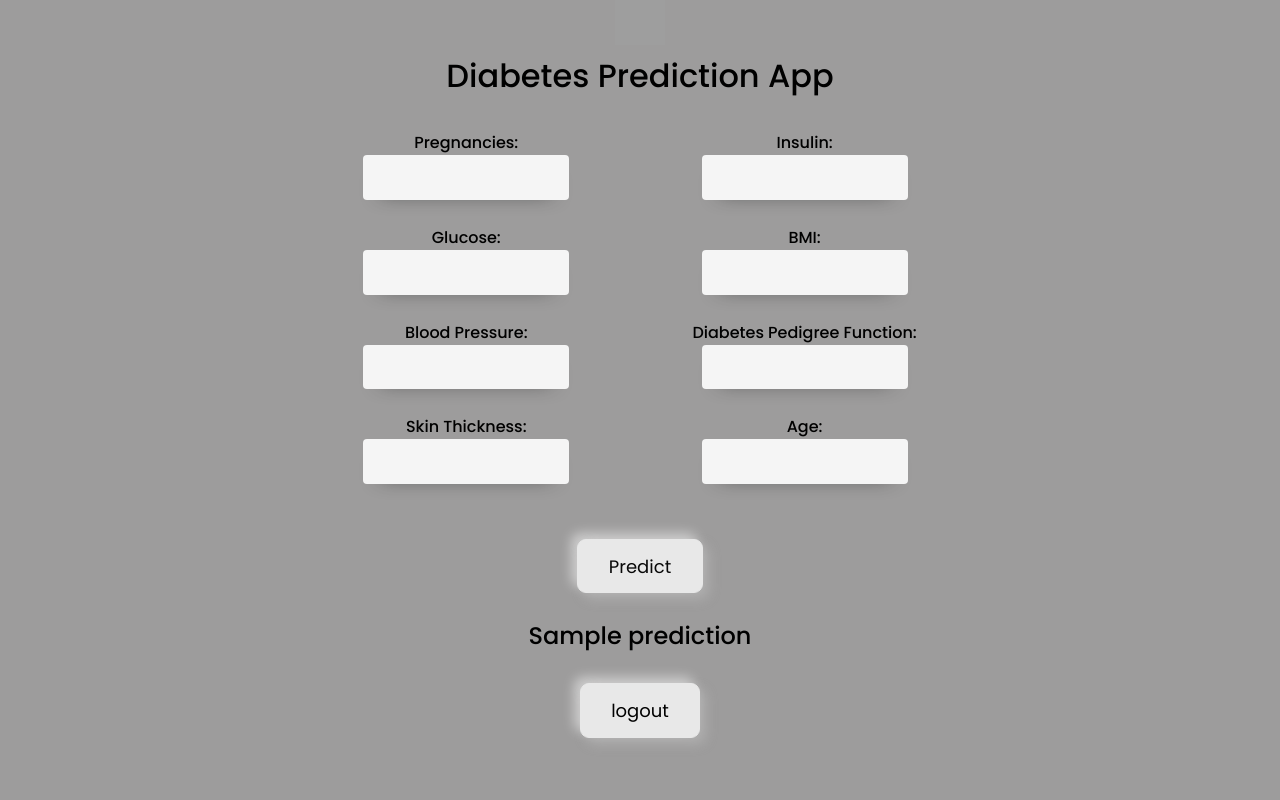
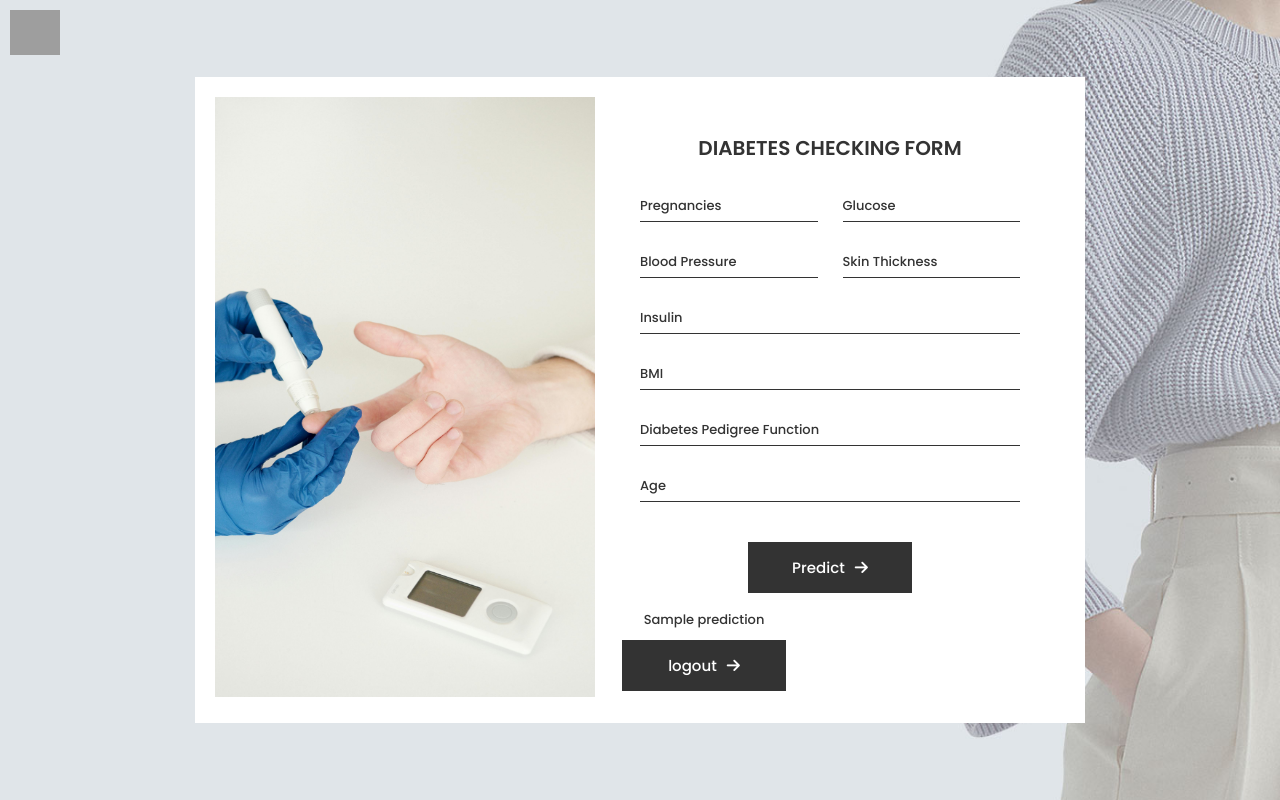
Before and after one commit to Hemanth1551/DiabetesPrediction, a Flask app: template templates/index.html in a window 1280 px wide. Run offline with Flask 3, Linux system fonts and the light colour scheme; the template is opened without the code that fills it: most values are stand-ins (such as "Sample title", 1, 10 or a date in 2020); parts of the project's set-up code (start-up, migrations or seed data) failed here and were passed over; some libraries are stand-ins or nearby versions; some web fonts are replaced; grey boxes are pictures that could not be loaded.

Commit message:
Update index.html

```diff
--- a/templates/index.html
+++ b/templates/index.html
@@ -1,149 +1,277 @@
 <!DOCTYPE html>
-<html lang="en">
+<html>
 	<head>
-    <meta charset="UTF-8">
+		<meta charset="utf-8">
+		<title>RegistrationForm_v1 by Colorlib</title>
 		<meta name="viewport" content="width=device-width, initial-scale=1.0">
-    <link rel="stylesheet" href="/diabetes_app/static/styless.css">
-    <title>Diabetes Prediction</title>
+
+		<!-- MATERIAL DESIGN ICONIC FONT -->
+		<link rel="stylesheet" href="fonts/material-design-iconic-font/css/material-design-iconic-font.min.css">
+    <script src="https://kit.fontawesome.com/179f43bc7a.js" crossorigin="anonymous"></script>
+		<!-- STYLE CSS -->
+		<!-- <link rel="stylesheet" href="css/style.css"> -->
 	</head>
+
 	<body>
+
+		<div class="wrapper" style="background-image: url('/static/images/bg-registration-form-1.jpg');">
             <img class="logo" src="https://lh3.googleusercontent.com/pw/AP1GczODa0LJFK-5zCaQVLCZV1nM9JU7SmsRP3g3ibBB9v6nWkq-Das_YFWdiwu914u4RIr9JDCzqcRF5XUWQUZVVzBK68_UUrP0JkzPzQcm-rFa6Pi4wChxiaWdrB2fL6PosrftXAjKfZrTj-08hCnmOAsz=w964-h869-s-no-gm?authuser=0" alt="logo">
-
-    <h1>Diabetes Prediction App</h1>
+			<div class="inner">
+				<div class="image-holder">
+					<img src="/static/images/frame.jpg" alt="frame">
+				</div>
 				<form method="POST" action="/predict">
-        <div class="main-con">
-            <div class="con">
-                <div class="left">
-                    <label for="Pregnancies">Pregnancies:</label><br>
-                    <input type="number" step="any" name="Pregnancies"required><br><br>
-
-                    <label for="Glucose">Glucose:</label><br>
-                    <input type="number" step="any" name="Glucose" required><br><br>
-
-                    <label for="BloodPressure">Blood Pressure:</label><br>
-                    <input type="number" step="any" name="BloodPressure" required><br><br>
-
-                    <label for="SkinThickness">Skin Thickness:</label><br>
-                    <input type="number" step="any" name="SkinThickness" required><br><br>
+					<h3>diabetes checking form</h3>
+					<div class="form-group">
+						<input type="number" placeholder="Pregnancies" name="Pregnancies"required class="form-control">
+						<input type="number" placeholder="Glucose" name="Glucose" required class="form-control">
 					</div>
-                <div class="right">
-                    <label for="Insulin">Insulin:</label><br>
-                    <input type="number" step="any" name="Insulin" required><br><br>
-
-                    <label for="BMI">BMI:</label><br>
-                    <input type="number" step="any" name="BMI" required><br><br>
-
-                    <label for="DiabetesPedigreeFunction">Diabetes Pedigree Function:</label><br>
-                    <input type="number" step="any" name="DiabetesPedigreeFunction" required><br><br>
-
-                    <label for="Age">Age:</label><br>
-                    <input type="number" step="any" name="Age" required><br><br>
+					<div class="form-group">
+						<input type="number" placeholder="Blood Pressure" name="BloodPressure" required class="form-control">
+						<input type="number" placeholder="Skin Thickness" name="SkinThickness" required class="form-control">
 					</div>
+					<div class="form-wrapper">
+						<input type="number" placeholder="Insulin" name="Insulin" required class="form-control">
+					</div>
+					<div class="form-wrapper">
+						<input type="number" placeholder="BMI" name="BMI" required class="form-control">
+					</div>
+					<div class="form-wrapper">
+						<input type="number" placeholder="Diabetes Pedigree Function" name="DiabetesPedigreeFunction" required class="form-control">
+					</div>
+					<div class="form-wrapper">
+						<input type="number" placeholder="Age"  name="Age" required class="form-control">
+					</div>
+					<button>Predict
+						<i class="fa-solid fa-arrow-right"></i>
+					</button>
+				</form>
+			</div>
+            <div class="ll">
+                <!-- <h2>{{ prediction }}</h2> -->
+                 <label>{{ prediction }}</label>
+            <button type="submit" class="log-btn"><a href="/logout">logout<i class="fa-solid fa-arrow-right"></i></a></button>
             </div>
 		</div>
 
+	</body><!-- This templates was made by Colorlib (https://colorlib.com) -->
+</html>
 
-        <button type="submit">Predict</button>
-    </form>
-    <br>
-    <h2>{{ prediction }}</h2>
-    <button type="submit"><a href="/logout">logout</a></button>
-</body>
-</html>
 <style>
+	/* @font-face {
+  font-family: "Poppins-Regular";
+  src: url("../fonts/poppins/Poppins-Regular.ttf"); }
+@font-face {
+  font-family: "Poppins-SemiBold";
+  src: url("../fonts/poppins/Poppins-SemiBold.ttf"); }
+* {
+  -webkit-box-sizing: border-box;
+  -moz-box-sizing: border-box;
+  box-sizing: border-box; } */
 @import url('https://fonts.googleapis.com/css2?family=Bebas+Neue&family=Dongle&family=Lobster+Two:ital,wght@0,400;0,700;1,400;1,700&family=Marcellus&family=Oswald:wght@200..700&family=Poppins:ital,wght@0,100;0,200;0,300;0,400;0,500;0,600;0,700;0,800;0,900;1,100;1,200;1,300;1,400;1,500;1,600;1,700;1,800;1,900&family=Roboto:ital,wght@0,100;0,300;0,400;0,500;0,700;0,900;1,100;1,300;1,400;1,500;1,700;1,900&display=swap');
 
-    *{
-    padding: 0;
-    margin: 0;
+body {
+  font-family: "Poppins", serif;
+  font-weight: 500;
+  color: #333;
+  font-size: 13px;
+  margin: 0; }
+.ll{
+    position: absolute;
+    text-align: center;
+    justify-content: center;
+    width: 400px;
+    margin-left: 760px;
+    margin-top: 500px;
 }
-body{
+.log-btn{
+    /* background-color: rebeccapurple; */
+    margin-top: 10px;
+}
+.log-btn a{
+    color: white;
+    text-decoration: none;
+}
+input, textarea, select, button {
   font-family: "Poppins", serif;
-    background-color: #9d9c9c;
   font-weight: 500;
-    text-align: center;
-}
+  color: #333;
+  font-size: 13px; }
+
+p, h1, h2, h3, h4, h5, h6, ul {
+  margin: 0; }
+
+img {
+  max-width: 100%; }
+
+ul {
+  padding-left: 0;
+  margin-bottom: 0; }
+
+a:hover {
+  text-decoration: none; }
+
+:focus {
+  outline: none; }
+
+.wrapper {
+  min-height: 100vh;
+  background-size: cover;
+  background-repeat: no-repeat;
+  display: flex;
+  align-items: center; }
 .logo{
+    position: absolute;
     width: 50px;
     height: 45px;
+    top: 10px;
+    left: 10px;
+
 }
-h1,h2{
+.inner {
+  padding: 20px;
+  background: #fff;
+  max-width: 850px;
+  margin: auto;
+  display: flex;
+ }
+  .inner .image-holder {
+    width: 50%;}
+  .inner .image-holder img{
+    height: 600px;
+    width: 400px;
+  }
+  .inner form {
+    width: 50%;
+    padding-top: 36px;
+    padding-left: 45px;
+    padding-right: 45px; }
+  .inner h3 {
+    text-transform: uppercase;
+    font-size: 20px;
     font-family: "Poppins", serif;
-    font-weight: 500;
+    font-weight: 600;
     text-align: center;
+    margin-bottom: 28px; }
+
+.form-group {
+  display: flex; }
+  .form-group input {
+    width: 50%; }
+    .form-group input:first-child {
+      margin-right: 25px; }
+
+.form-wrapper {
+  position: relative; }
+  .form-wrapper i {
+    position: absolute;
+    bottom: 9px;
+    right: 0; }
+
+.form-control {
+  border: 1px solid #333;
+  border-top: none;
+  border-right: none;
+  border-left: none;
+  display: block;
+  width: 100%;
+  height: 30px;
+  padding: 0;
+  margin-bottom: 25px; }
+  .form-control::-webkit-input-placeholder {
+    font-size: 13px;
+    color: #333;
+    font-family: "Poppins", serif;
+    font-weight: 500; }
+  .form-control::-moz-placeholder {
+    font-size: 13px;
+    color: #333;
+    font-family: "Poppins", serif;
+    font-weight: 500; }
+  .form-control:-ms-input-placeholder {
+    font-size: 13px;
+    color: #333;
+    font-family: "Poppins", serif;
+    font-weight: 500; }
+  .form-control:-moz-placeholder {
+    font-size: 13px;
+    color: #333;
+    font-family: "Poppins", serif;
+    font-weight: 500; }
+
+
+button {
+  border: none;
+  width: 164px;
+  height: 51px;
+  margin: auto;
+  margin-top: 40px;
+  cursor: pointer;
+  display: flex;
+  align-items: center;
+  justify-content: center;
+  padding: 0;
+  background: #333;
+  font-size: 15px;
+  color: #fff;
+  vertical-align: middle;
+  -webkit-transform: perspective(1px) translateZ(0);
+  transform: perspective(1px) translateZ(0);
+  -webkit-transition-duration: 0.3s;
+  transition-duration: 0.3s; }
+  button i {
+    margin-left: 10px;
+    -webkit-transform: translateZ(0);
+    transform: translateZ(0);
+    color: white;}
+
+@media (max-width: 1199px) {
+  .wrapper {
+    background-position: right center; }
    }
-.main-con{
-    text-align: center;
-    display: flex;
-    justify-content: center;
-    columns: 2;
+@media (min-width: 767px) and (max-width: 1023px) {
+  .inner form {
+    padding-top: 10px;
+    padding-left: 30px;
+    padding-right: 30px;
   }
-form{
-    text-align: center;
-    margin-top: 30px;
+  .ll{
+    position: absolute;
+    margin-left: 364px;
+    margin-top: 500px;
 }
-.con{
-    display: flex;
-    width: 800px;
-    justify-content: space-evenly;
+.log-btn{
+  margin-left: 106px;
 }
-label{
-    font-family: "Poppins", serif;
-    font-weight: 500;
-    font-size: 16px;
 }
-input {
-  width: 400px;
-  max-width: 190px;
-  background-color: #f5f5f5;
-  color: #242424;
-  padding: .15rem .5rem;
-  min-height: 40px;
-  border-radius: 4px;
-  outline: none;
-  border: none;
-  line-height: 1.15;
-  box-shadow: 0px 10px 20px -18px;
+@media (min-width: 1024px) and (max-width: 1439px){
+  .ll{
+    position: absolute;
+    margin-left: 504px;
+    margin-top: 500px;
+}
 }
 
-input:focus {
-  border-bottom: 2px solid #5b5fc7;
-  border-radius: 4px 4px 2px 2px;
+@media (max-width: 767px) {
+  .inner {
+    display: block; }
+    .inner .image-holder {
+      width: 100%; }
+    .inner form {
+      width: 100%;
+      padding: 40px 0 30px; }
+
+      .ll{
+    position: absolute;
+    margin-left: 20px;
+    margin-top: 1200px;
+}
+.log-btn{
+  margin-left: 110px;
 }
 
-input:hover {
-  outline: 1px solid lightgrey;
-}
-button{
-  font-family: "Poppins", serif;
-
-  color: #090909;
-  padding: 0.7em 1.7em;
-  font-size: 18px;
-  border-radius: 0.5em;
-  background: #e8e8e8;
-  cursor: pointer;
-  border: 1px solid #e8e8e8;
-  transition: all 0.3s;
-  box-shadow: 6px 6px 12px #c5c5c56b, -6px -6px 12px #ffffff81;
-  margin-top: 30px;
+  button {
+    margin-top: 60px; } }
 
 
-
-}
-button:active {
-  color: #666;
-  box-shadow: inset 4px 4px 12px #c5c5c5, inset -4px -4px 12px #ffffff;
-}
-a{
-    text-decoration: none;
-    color: black;
-}
-
-@media screen and (max-width: 768px)  {
-
-    .con{
-        display: block;
-    }
-}
 </style>
```
Lines whose indentation alone changed are shown as unchanged.
